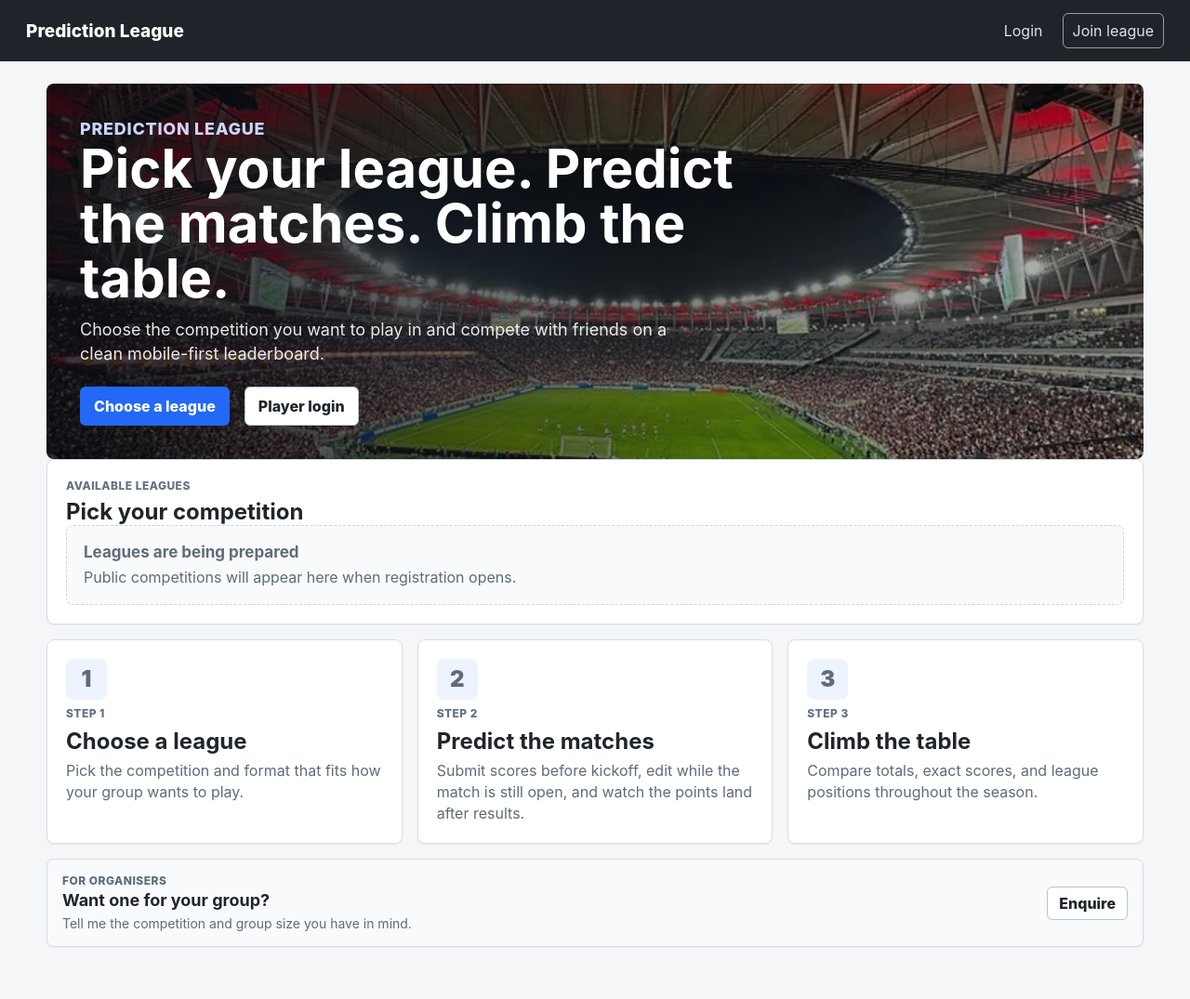
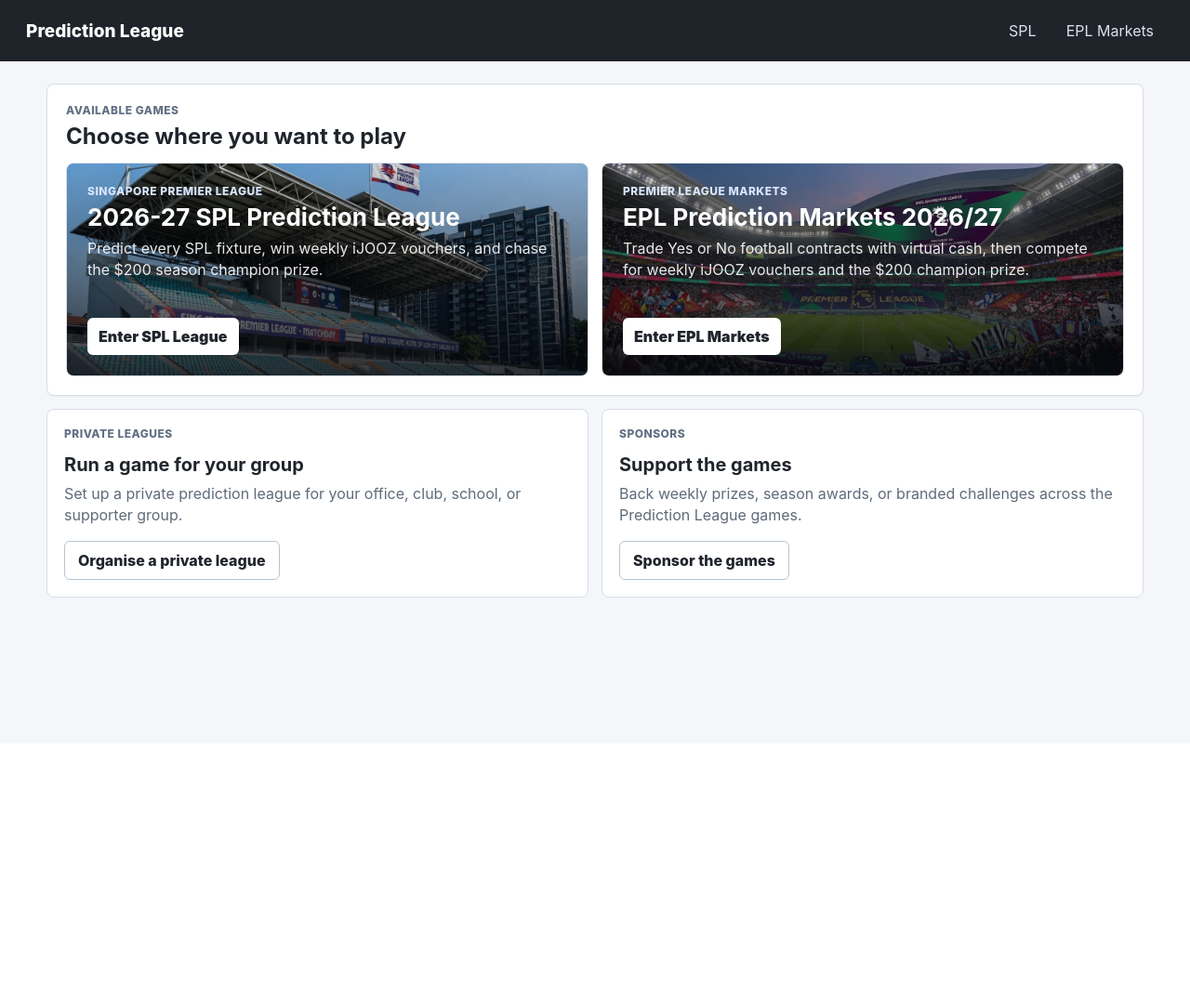
Before and after one commit to soojh007/prediction-league-platform, a Django app: page / in a window 1280 px wide. Shown: the whole page at 93% size. After the commit the page ends 643 px from the top, so only its background shows below. Run offline with Django 4.2, Linux system fonts and the light colour scheme; data that the repository does not hold is empty.

Commit message:
Add root game lobby

```diff
--- a/leagues/views.py
+++ b/leagues/views.py
@@ -123,13 +123,12 @@ def home(request):
     target_league = get_host_league(request)
 
     if request.user.is_authenticated:
-        if request.user.is_staff or request.user.is_superuser:
-            return redirect('dashboard')
         if target_league is not None:
+            if request.user.is_staff or request.user.is_superuser:
+                return redirect('dashboard')
             if LeagueMembership.objects.filter(league=target_league, user=request.user).exists():
                 return redirect(target_league)
             return render_public_league_landing(request, target_league)
-        return redirect('dashboard')
 
     if target_league is not None:
         return public_league_landing(request, target_league.slug)
--- a/static/leagues/styles.css
+++ b/static/leagues/styles.css
@@ -354,6 +354,118 @@ h2 {
     font-weight: 900;
 }
 
+.game-lobby {
+    margin-top: 16px;
+}
+
+.game-card-grid {
+    display: grid;
+    grid-template-columns: repeat(2, minmax(0, 1fr));
+    gap: 14px;
+}
+
+.game-card {
+    display: grid;
+    min-height: 230px;
+    align-content: space-between;
+    gap: 22px;
+    overflow: hidden;
+    border: 1px solid var(--line);
+    border-radius: var(--radius);
+    background:
+        linear-gradient(180deg, rgba(7, 10, 16, 0.16), rgba(7, 10, 16, 0.78)),
+        var(--surface);
+    color: #fff;
+    padding: 22px;
+    text-decoration: none;
+    transition: border-color 0.15s ease, transform 0.15s ease, box-shadow 0.15s ease;
+}
+
+.game-card:hover,
+.game-card:focus {
+    border-color: #9ab4d5;
+    box-shadow: 0 14px 30px rgba(16, 24, 40, 0.16);
+    outline: none;
+    text-decoration: none;
+    transform: translateY(-2px);
+}
+
+.game-card-spl {
+    background:
+        linear-gradient(180deg, rgba(7, 10, 16, 0.12), rgba(7, 10, 16, 0.82)),
+        url("/static/leagues/spl-stadium.png") center / cover;
+}
+
+.game-card-markets {
+    background:
+        linear-gradient(180deg, rgba(7, 10, 16, 0.08), rgba(7, 10, 16, 0.84)),
+        url("/static/leagues/pl-stadium.png") center / cover;
+}
+
+.game-card .eyebrow {
+    color: #d7e5ff;
+}
+
+.game-card h3 {
+    max-width: 520px;
+    margin: 0 0 8px;
+    font-size: 26px;
+    line-height: 1.12;
+}
+
+.game-card p:not(.eyebrow) {
+    max-width: 560px;
+    margin: 0;
+    color: rgba(255, 255, 255, 0.9);
+    line-height: 1.45;
+}
+
+.game-card > span {
+    display: inline-flex;
+    width: fit-content;
+    align-items: center;
+    border-radius: 6px;
+    background: #fff;
+    color: var(--ink);
+    padding: 10px 12px;
+    font-weight: 900;
+}
+
+.platform-league-list {
+    margin-top: 16px;
+}
+
+.platform-contact-panel {
+    display: grid;
+    grid-template-columns: repeat(2, minmax(0, 1fr));
+    gap: 14px;
+    margin-top: 14px;
+}
+
+.platform-contact-panel > div {
+    display: grid;
+    align-content: start;
+    gap: 8px;
+    border: 1px solid var(--line);
+    border-radius: var(--radius);
+    background: var(--surface);
+    padding: 18px;
+}
+
+.platform-contact-panel h2 {
+    font-size: 20px;
+}
+
+.platform-contact-panel p:not(.eyebrow) {
+    margin: 0 0 8px;
+    color: var(--muted);
+    line-height: 1.45;
+}
+
+.platform-contact-panel .secondary-button {
+    width: fit-content;
+}
+
 .supporter-callout {
     grid-template-columns: minmax(0, 1fr) auto;
     align-items: center;
@@ -1773,6 +1885,8 @@ textarea {
     }
 
     .feature-grid,
+    .game-card-grid,
+    .platform-contact-panel,
     .dashboard-grid,
     .player-dashboard-grid,
     .profile-grid,
@@ -1950,6 +2064,15 @@ textarea {
         width: 100%;
     }
 
+    .game-card {
+        min-height: 250px;
+        padding: 18px;
+    }
+
+    .game-card h3 {
+        font-size: 23px;
+    }
+
     .league-card,
     .profile-league-card,
     .organiser-card,
--- a/templates/base.html
+++ b/templates/base.html
@@ -5,7 +5,7 @@
     <meta charset="UTF-8">
     <meta name="viewport" content="width=device-width, initial-scale=1">
     <title>{% block title %}Prediction League{% endblock %}</title>
-    <link rel="stylesheet" href="{% static 'leagues/styles.css' %}?v=20260718-leaderboard-contact">
+    <link rel="stylesheet" href="{% static 'leagues/styles.css' %}?v=20260908-game-lobby">
     {% if cloudflare_analytics_token %}
         <script defer src="https://static.cloudflareinsights.com/beacon.min.js" data-cf-beacon='{"token": "{{ cloudflare_analytics_token }}"}'></script>
     {% endif %}
@@ -15,8 +15,10 @@
 </head>
 <body>
     <nav class="topbar">
-        <a class="brand" href="{% url 'home' %}">Prediction League</a>
+        <a class="brand" href="https://predictionleague.site/">Prediction League</a>
         <div class="nav-links">
+            <a href="https://spl2627.predictionleague.site/">SPL</a>
+            <a href="https://play.predictionleague.site/">EPL Markets</a>
             {% if user.is_authenticated %}
                 {% if nav_primary_league %}
                     {% if nav_league_count == 1 %}
@@ -40,11 +42,9 @@
                     <button type="submit">Logout</button>
                 </form>
             {% else %}
-                <a href="{% url 'login' %}">Login</a>
                 {% if nav_host_league %}
+                    <a href="{% url 'login' %}">Login</a>
                     <a class="nav-cta" href="{% url 'signup' %}?league={{ nav_host_league.slug }}">Join league</a>
-                {% else %}
-                    <a class="nav-cta" href="{% url 'home' %}#available-leagues">Join league</a>
                 {% endif %}
             {% endif %}
         </div>
--- a/templates/leagues/home.html
+++ b/templates/leagues/home.html
@@ -1,8 +1,9 @@
 {% extends "base.html" %}
 
-{% block title %}{% if league %}{{ league.name }}{% else %}Prediction League Platform{% endif %}{% endblock %}
+{% block title %}{% if league %}{{ league.name }}{% else %}Prediction League{% endif %}{% endblock %}
 
 {% block content %}
+{% if league %}
 <section class="hero{% if not league %} hero-platform{% elif league.competition.name == 'Premier League' %} hero-premier-league{% elif league.competition.name == 'Singapore Premier League' %} hero-singapore-premier-league{% endif %}">
     <div>
         <p class="eyebrow">
@@ -16,7 +17,7 @@
             {% if league and league.landing_headline %}
                 {{ league.landing_headline }}
             {% else %}
-                Pick your league. Predict the matches. Climb the table.
+                Pick your game. Predict the football. Climb the table.
             {% endif %}
         </h1>
         <p>
@@ -33,7 +34,7 @@
                     Join {{ league.name }} and make predictions on the featured matches selected for your group.
                 {% endif %}
             {% else %}
-                Choose the competition you want to play in and compete with friends on a clean mobile-first leaderboard.
+                Two active football games live here: a season-long SPL score predictor and an EPL markets game with virtual cash.
             {% endif %}
         </p>
         <div class="hero-actions">
@@ -57,32 +58,54 @@
                 {% endif %}
                 <a class="secondary-button" href="{% url 'league_rules' league.slug %}">Scoring rules</a>
             {% else %}
-                <a class="primary-button" href="#available-leagues">Choose a league</a>
-                <a class="secondary-button" href="{% url 'login' %}">Player login</a>
+                <a class="primary-button" href="#available-games">Choose a game</a>
+                <a class="secondary-button" href="{% url 'login' %}">SPL player login</a>
             {% endif %}
         </div>
     </div>
 </section>
+{% endif %}
 
 {% if not league %}
-<section class="panel" id="available-leagues">
-    <p class="eyebrow">Available leagues</p>
-    <h2>Pick your competition</h2>
-    <div class="league-list">
-        {% for available_league in available_leagues %}
-            <a class="league-card" href="{% url 'public_league_landing' available_league.slug %}">
-                <div class="league-card-title">
-                    <strong>{{ available_league.name }}</strong>
-                    <span>{{ available_league.competition.name }} · {{ available_league.get_prediction_mode_display }}</span>
-                </div>
-                <span>View league</span>
-            </a>
-        {% empty %}
-            <div class="empty-state">
-                <strong>Leagues are being prepared</strong>
-                <span>Public competitions will appear here when registration opens.</span>
+<section class="panel game-lobby" id="available-games">
+    <div class="section-heading">
+        <div>
+            <p class="eyebrow">Available games</p>
+            <h2>Choose where you want to play</h2>
+        </div>
+    </div>
+    <div class="game-card-grid">
+        <a class="game-card game-card-spl" href="https://spl2627.predictionleague.site/">
+            <div>
+                <p class="eyebrow">Singapore Premier League</p>
+                <h3>2026-27 SPL Prediction League</h3>
+                <p>Predict every SPL fixture, win weekly iJOOZ vouchers, and chase the $200 season champion prize.</p>
             </div>
-        {% endfor %}
+            <span>Enter SPL League</span>
+        </a>
+        <a class="game-card game-card-markets" href="https://play.predictionleague.site/">
+            <div>
+                <p class="eyebrow">Premier League markets</p>
+                <h3>EPL Prediction Markets 2026/27</h3>
+                <p>Trade Yes or No football contracts with virtual cash, then compete for weekly iJOOZ vouchers and the $200 champion prize.</p>
+            </div>
+            <span>Enter EPL Markets</span>
+        </a>
+    </div>
+</section>
+
+<section class="platform-contact-panel">
+    <div>
+        <p class="eyebrow">Private leagues</p>
+        <h2>Run a game for your group</h2>
+        <p>Set up a private prediction league for your office, club, school, or supporter group.</p>
+        <a class="secondary-button" href="mailto:hello@predictionleague.site?subject=Private%20league%20enquiry">Organise a private league</a>
+    </div>
+    <div>
+        <p class="eyebrow">Sponsors</p>
+        <h2>Support the games</h2>
+        <p>Back weekly prizes, season awards, or branded challenges across the Prediction League games.</p>
+        <a class="secondary-button" href="mailto:hello@predictionleague.site?subject=Sponsorship%20enquiry">Sponsor the games</a>
     </div>
 </section>
 {% endif %}
@@ -133,6 +156,7 @@
     </section>
 {% endif %}
 
+{% if league %}
 <section class="feature-grid landing-features">
     <div class="panel">
         <p class="feature-icon">1</p>
@@ -202,4 +226,5 @@
         Enquire
     </a>
 </section>
+{% endif %}
 {% endblock %}
```
Also changed, not shown: leagues/tests.py (+5 -3 lines).
